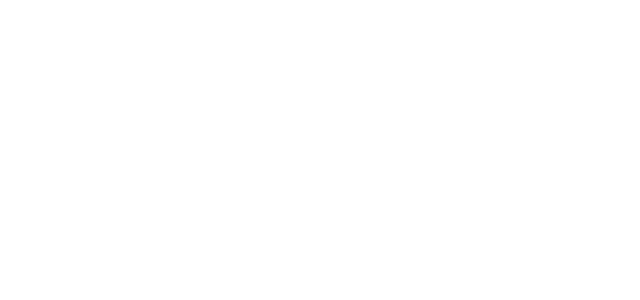
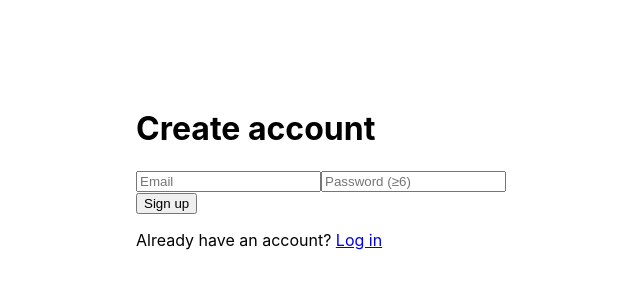
Before and after one commit to Ahm3dGI1/learnflow, a React (Create React App) app in the folder client/: page /signup in a window 1280 px wide. Shown: the top 300 px of the page, without its empty margins (294-934 px from the left). Built offline with nearby package versions, Linux system fonts and the light colour scheme; no server answers.

Commit message:
feat(auth): Firebase authentication integration

```diff
--- a/client/package.json
+++ b/client/package.json
@@ -7,8 +7,10 @@
     "@testing-library/jest-dom": "^6.9.1",
     "@testing-library/react": "^16.3.0",
     "@testing-library/user-event": "^13.5.0",
+    "firebase": "^12.4.0",
     "react": "^19.2.0",
     "react-dom": "^19.2.0",
+    "react-router-dom": "^7.9.4",
     "react-scripts": "5.0.1",
     "web-vitals": "^2.1.4"
   },
--- a/client/src/App.js
+++ b/client/src/App.js
@@ -1,8 +1,46 @@
 import './App.css';
+import { BrowserRouter, Routes, Route, Link } from "react-router-dom";
+import { AuthProvider } from "./auth/AuthContext";
+import ProtectedRoute from "./auth/ProtectedRoute";
+import Login from "./pages/Login";
+import Signup from "./pages/Signup";
+import Dashboard from "./pages/Dashboard";
+
+function Home() {
+  return (
+    <div style={{ maxWidth: 720, margin: "64px auto", padding: 24 }}>
+      <h1>It is LearnFlow! To be edited!</h1>
+      <p>Simple and empty landing page.</p>
+      <div style={{ display: "flex", gap: 12 }}>
+        <Link to="/login"><button>Log in</button></Link>
+        <Link to="/signup"><button>Sign up</button></Link>
+        <Link to="/dashboard"><button>Go to Dashboard</button></Link>
+      </div>
+    </div>
+  );
+}
 
 export default function App() {
   return (
-    <div className="App">
-    </div>
+    <AuthProvider>
+      <BrowserRouter>
+        <Routes>
+          {/* public routes */}
+          <Route path="/" element={<Home />} />
+          <Route path="/login" element={<Login />} />
+          <Route path="/signup" element={<Signup />} />
+
+          {/* protected route */}
+          <Route
+            path="/dashboard"
+            element={
+              <ProtectedRoute>
+                <Dashboard />
+              </ProtectedRoute>
+            }
+          />
+        </Routes>
+      </BrowserRouter>
+    </AuthProvider>
   );
 }
--- /dev/null
+++ b/client/src/auth/AuthContext.jsx
@@ -0,0 +1,25 @@
+// src/auth/AuthContext.jsx
+import { createContext, useContext, useEffect, useState } from "react";
+import { auth } from "../firebase";
+import { onAuthStateChanged } from "firebase/auth";
+
+const AuthCtx = createContext({ user: null, loading: true });
+
+export function AuthProvider({ children }) {
+  const [user, setUser] = useState(null);
+  const [loading, setLoading] = useState(true);
+
+  useEffect(() => {
+    const unsub = onAuthStateChanged(auth, (u) => {
+      setUser(u ?? null);
+      setLoading(false);
+    });
+    return () => unsub();
+  }, []);
+
+  return <AuthCtx.Provider value={{ user, loading }}>{children}</AuthCtx.Provider>;
+}
+
+export function useAuth() {
+  return useContext(AuthCtx);
+}
--- /dev/null
+++ b/client/src/auth/ProtectedRoute.jsx
@@ -0,0 +1,9 @@
+// src/auth/ProtectedRoute.jsx
+import { Navigate } from "react-router-dom";
+import { useAuth } from "./AuthContext";
+
+export default function ProtectedRoute({ children }) {
+  const { user, loading } = useAuth();
+  if (loading) return <div style={{ padding: 24 }}>Loading…</div>;
+  return user ? children : <Navigate to="/login" replace />;
+}
--- /dev/null
+++ b/client/src/firebase.js
@@ -0,0 +1,20 @@
+// firebase.js
+import { initializeApp } from "firebase/app";
+import { getAuth } from "firebase/auth";
+
+// For Firebase JS SDK v7.20.0 and later, measurementId is optional
+const firebaseConfig = {
+  apiKey: process.env.REACT_APP_FIREBASE_API_KEY,
+  authDomain: process.env.REACT_APP_FIREBASE_AUTH_DOMAIN,
+  projectId: process.env.REACT_APP_FIREBASE_PROJECT_ID,
+  storageBucket: process.env.REACT_APP_FIREBASE_STORAGE_BUCKET,
+  messagingSenderId: process.env.REACT_APP_FIREBASE_MESSAGING_SENDER_ID,
+  appId: process.env.REACT_APP_FIREBASE_APP_ID
+};
+
+
+// Initialize Firebase
+const app = initializeApp(firebaseConfig);
+// const analytics = getAnalytics(app); --- IGNORE --- No need anles we want to use Google Analytics.
+
+export const auth = getAuth(app);
--- /dev/null
+++ b/client/src/pages/Dashboard.jsx
@@ -0,0 +1,24 @@
+// src/pages/Dashboard.jsx
+import { signOut } from "firebase/auth";
+import { auth } from "../firebase";
+import { useAuth } from "../auth/AuthContext";
+
+export default function Dashboard() {
+  const { user } = useAuth();
+  return (
+    <div style={{ maxWidth: 720, margin: "64px auto", padding: 24 }}>
+      <header style={{ display: "flex", justifyContent: "space-between" }}>
+        <h1>LearnFlow</h1>
+        <div>
+          <span style={{ marginRight: 12 }}>{user?.email}</span>
+          <button onClick={() => signOut(auth)}>Logout</button>
+        </div>
+      </header>
+
+      <hr style={{ margin: "16px 0" }} />
+      <p>You’re authenticated!</p>
+
+      {/* To put video/checkpoint UI here later */}
+    </div>
+  );
+}
--- /dev/null
+++ b/client/src/pages/Login.jsx
@@ -0,0 +1,42 @@
+// src/pages/Login.jsx
+import { useState } from "react";
+import { signInWithEmailAndPassword, GoogleAuthProvider, signInWithPopup } from "firebase/auth";
+import { auth } from "../firebase";
+import { Link, useNavigate } from "react-router-dom";
+
+export default function Login() {
+  const nav = useNavigate();
+  const [email, setEmail] = useState("");
+  const [password, setPassword] = useState("");
+  const [err, setErr] = useState("");
+
+  async function onSubmit(e) {
+    e.preventDefault();
+    setErr("");
+    try {
+      await signInWithEmailAndPassword(auth, email.trim(), password);
+      nav("/dashboard");
+    } catch (e) { setErr(e.message); }
+  }
+
+  async function googleLogin() {
+    try {
+      await signInWithPopup(auth, new GoogleAuthProvider());
+      nav("/dashboard");
+    } catch (e) { setErr(e.message); }
+  }
+
+  return (
+    <div style={{ maxWidth: 420, margin: "64px auto", padding: 24 }}>
+      <h1>Log in</h1>
+      {err && <p style={{ color: "crimson" }}>{err}</p>}
+      <form onSubmit={onSubmit}>
+        <input placeholder="Email" type="email" value={email} onChange={e=>setEmail(e.target.value)} required />
+        <input placeholder="Password" type="password" value={password} onChange={e=>setPassword(e.target.value)} required />
+        <button type="submit">Log in</button>
+      </form>
+      <button onClick={googleLogin} style={{ marginTop: 8 }}>Continue with Google</button>
+      <p style={{ marginTop: 16 }}>No account? <Link to="/signup">Sign up</Link></p>
+    </div>
+  );
+}
--- /dev/null
+++ b/client/src/pages/Signup.jsx
@@ -0,0 +1,34 @@
+// src/pages/Signup.jsx
+import { useState } from "react";
+import { createUserWithEmailAndPassword } from "firebase/auth";
+import { auth } from "../firebase";
+import { Link, useNavigate } from "react-router-dom";
+
+export default function Signup() {
+  const nav = useNavigate();
+  const [email, setEmail] = useState("");
+  const [password, setPassword] = useState("");
+  const [err, setErr] = useState("");
+
+  async function onSubmit(e) {
+    e.preventDefault();
+    setErr("");
+    try {
+      await createUserWithEmailAndPassword(auth, email.trim(), password);
+      nav("/dashboard");
+    } catch (e) { setErr(e.message); }
+  }
+
+  return (
+    <div style={{ maxWidth: 420, margin: "64px auto", padding: 24 }}>
+      <h1>Create account</h1>
+      {err && <p style={{ color: "crimson" }}>{err}</p>}
+      <form onSubmit={onSubmit}>
+        <input placeholder="Email" type="email" value={email} onChange={e=>setEmail(e.target.value)} required />
+        <input placeholder="Password (≥6)" type="password" value={password} onChange={e=>setPassword(e.target.value)} required />
+        <button type="submit">Sign up</button>
+      </form>
+      <p style={{ marginTop: 16 }}>Already have an account? <Link to="/login">Log in</Link></p>
+    </div>
+  );
+}
```
Also changed, not shown: 2 other files (tests, documents, lock files or other folders).
